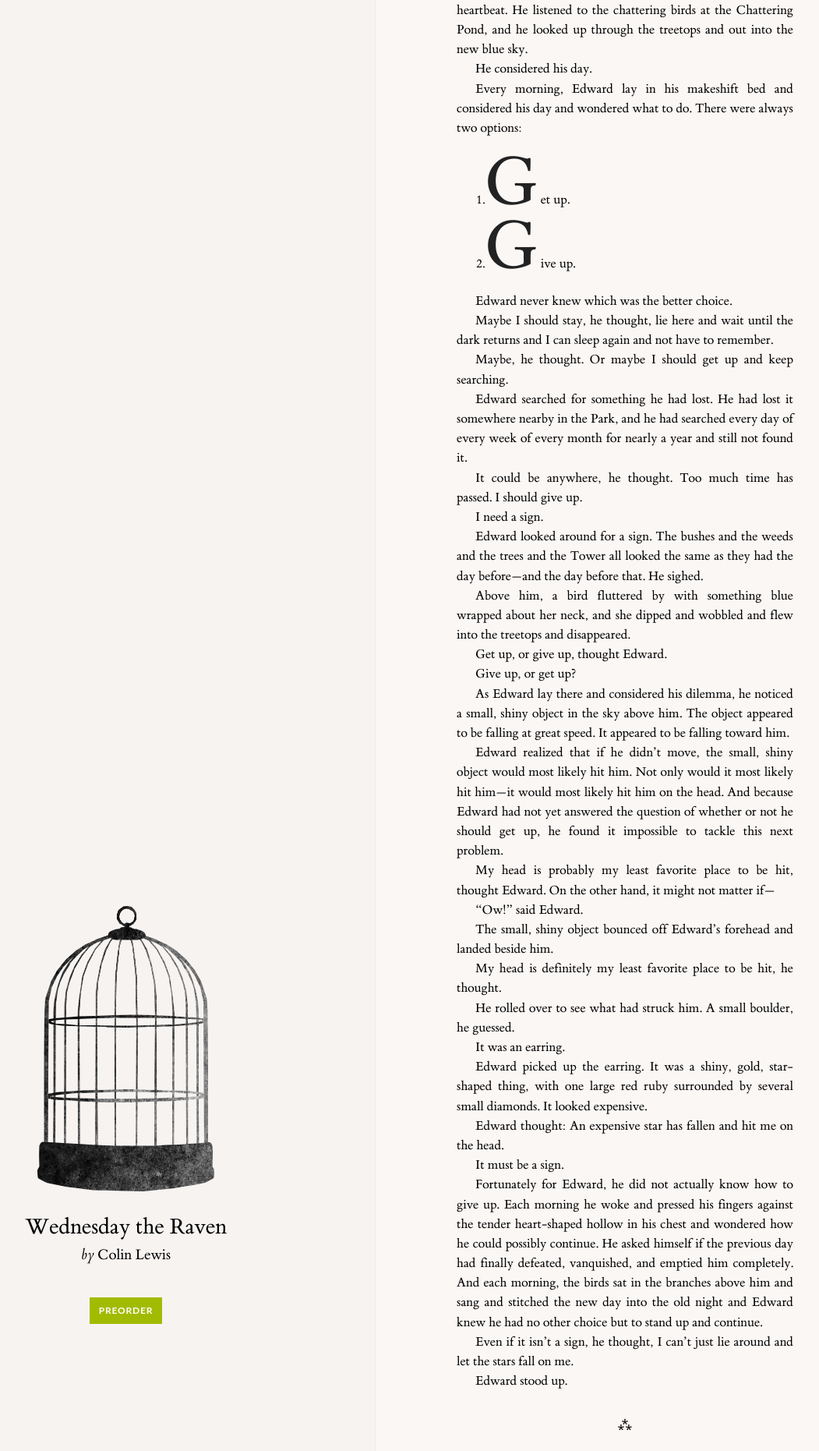
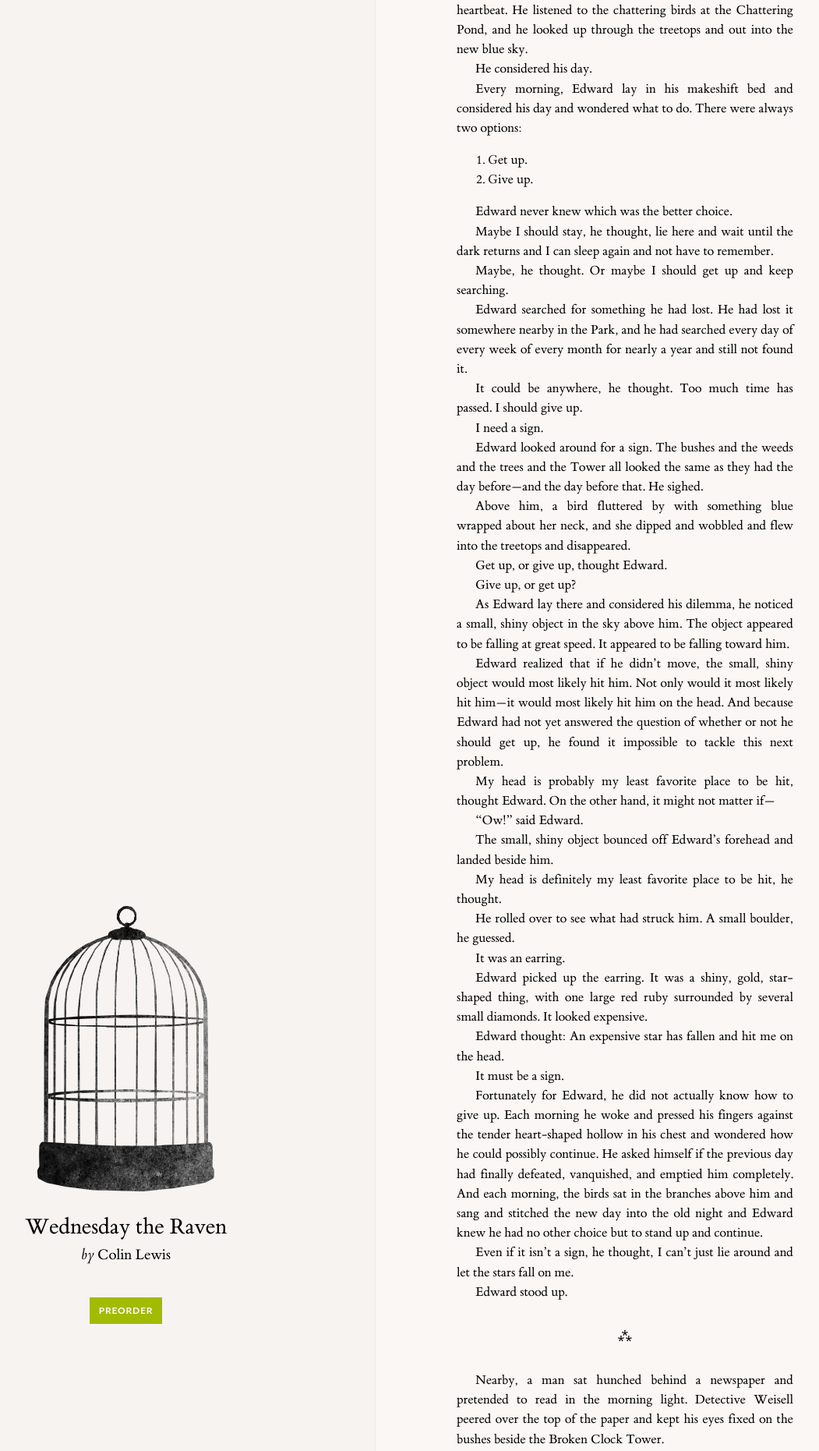
Before and after one commit to studiokicobi/wednesday-the-raven, a Jekyll site: the page built from chapters/chapter-09.md, in a window 1280 px wide. Shown: the part 1072-2933 px from the top of the page at 78% size, without its empty margins (158-1209 px from the left). Built offline with Jekyll 4.4.1, drawn with Linux system fonts in a browser that asks for light colours; some of the changed text lies outside the part shown.

Commit message:
Drop cap edits

```diff
--- a/css/main.css
+++ b/css/main.css
@@ -25,7 +25,7 @@ h3 { font-size: 1.3rem; font-weight: bold; margin: 0 0 0.5rem 0; text-align: cen
 h3::before { content: '—'; color: #ccc; padding: 0 0.3rem; }
 h3::after { content: '—'; color: #ccc; padding: 0 0.3rem; }
 h4 { font-size: 2.0rem; margin: 0rem 0 6rem 0; text-align: center; }
-p { font-size: 1.05rem; margin: 0; text-indent: 1.5rem;   text-align: justify; }
+p { font-size: 1.05rem; margin: 0; text-indent: 1.5rem; text-align: justify; }
 /* body.chapter  */.flex-item-2 article p:first-of-type:first-of-type { text-indent: 0; }
 .normal { font-weight: normal; }
 .hedera { font-family: 'et-book', serif; font-size: 2.5rem; text-align: center; display: block; color: #aaa; margin: 0; }
@@ -72,8 +72,8 @@ body.chapter .flex-item-1 img { max-width: 227px; max-height: 366px; margin: 0 a
 /* Drop cap */
 /* body.chapter */ .flex-item-2 article p:first-of-type:first-letter { color: #222; float: left; font-size: 5.7rem; line-height: 5.15rem; padding-top: 0px; padding-right: 8px; padding-left: 0px; margin:-1px -5px -10px -5px; text-indent: 0; }
 
-/* Kill drop cap styles for ol */
-.flex-item-2 article ol li p:first-of-type:first-letter { color: default; float: none; font-size: default; line-height: default; padding-top: default; padding-right: default; padding-left: default; margin: default; text-indent: default; }
+/* Remove drop cap styles for ol */
+.flex-item-2 article ol li p:first-of-type:first-letter { color: default; float: none; font-size: 1.05rem; line-height: 1.5; padding: 0; margin: 0; text-indent: none; }
 
 body.home .flex-item-2 { justify-content: center; align-items: center; }
 .flex-item-2 article { max-width: 68ch;  padding: 0 50px; }
```
